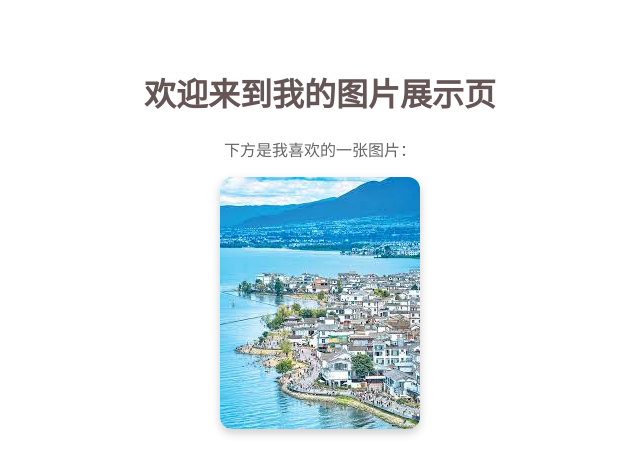
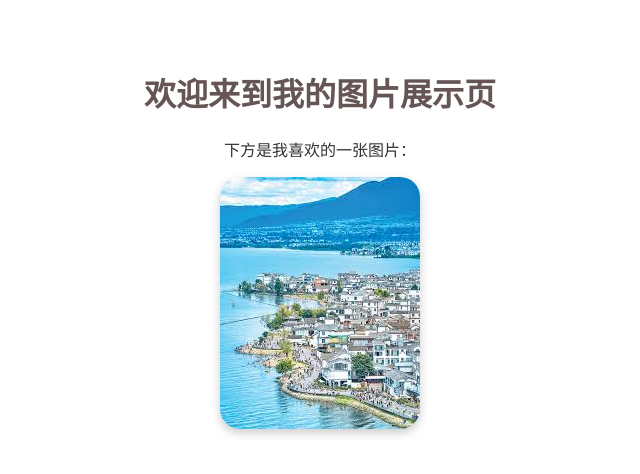
Before and after one commit to xuxinxing399/pro1, a plain HTML site: page index.html in a window 1280 px wide. Shown: the full height of the page, 320-960 px from the left. Drawn offline with Linux system fonts and the light colour scheme.

Commit message:
Update index.html

```diff
--- a/index.html
+++ b/index.html
@@ -13,14 +13,14 @@
     img {
       max-width: 80%;
       height: auto;
-      border-radius: 12px;
+      border-radius: 20px;
       box-shadow: 0 4px 10px rgba(0, 0, 0, 0.2);
     }
     h1 {
       color: #655;
     }
     p {
-      color: #666;
+      color: #333;
     }
   </style>
 </head>
```
